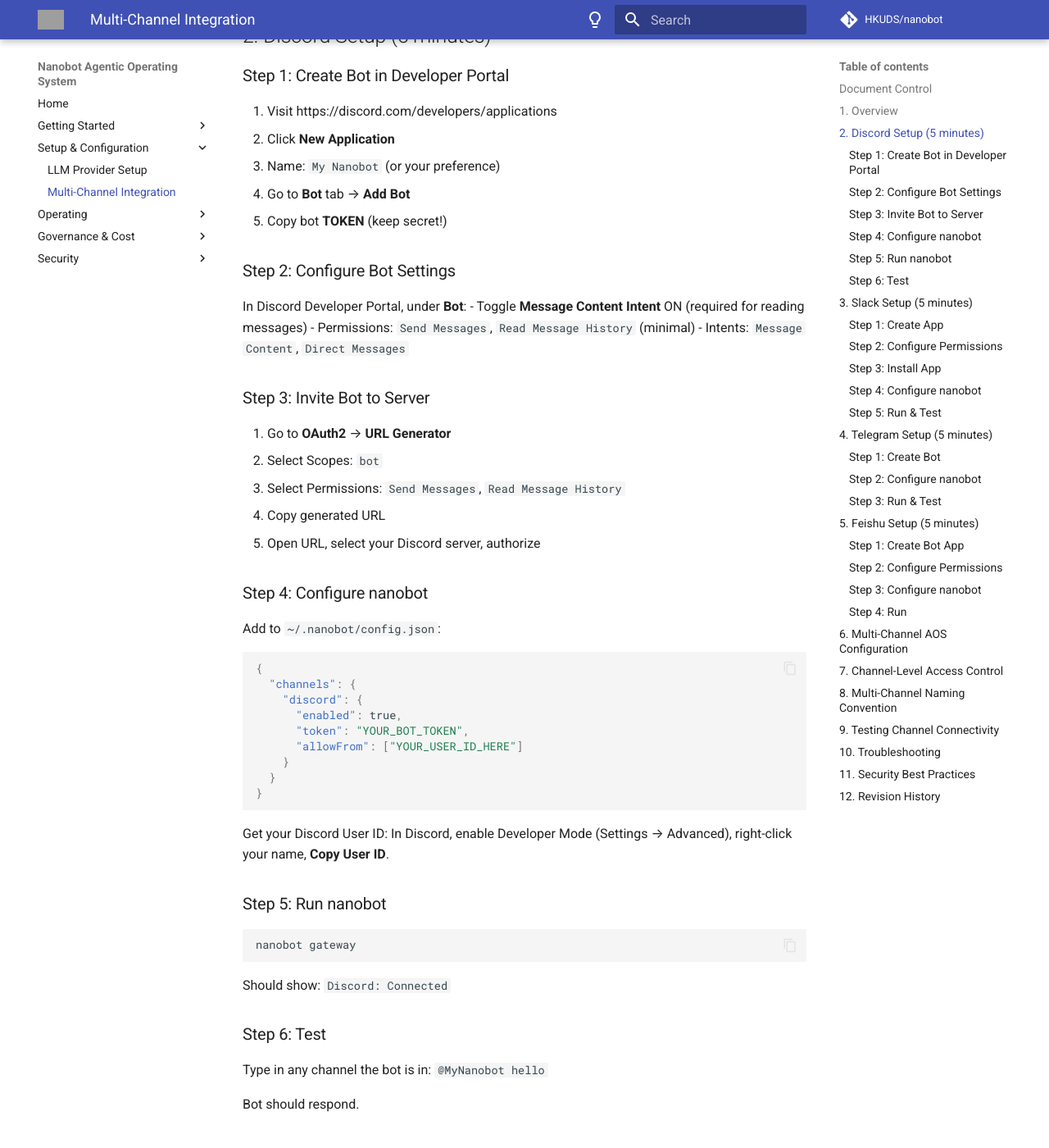
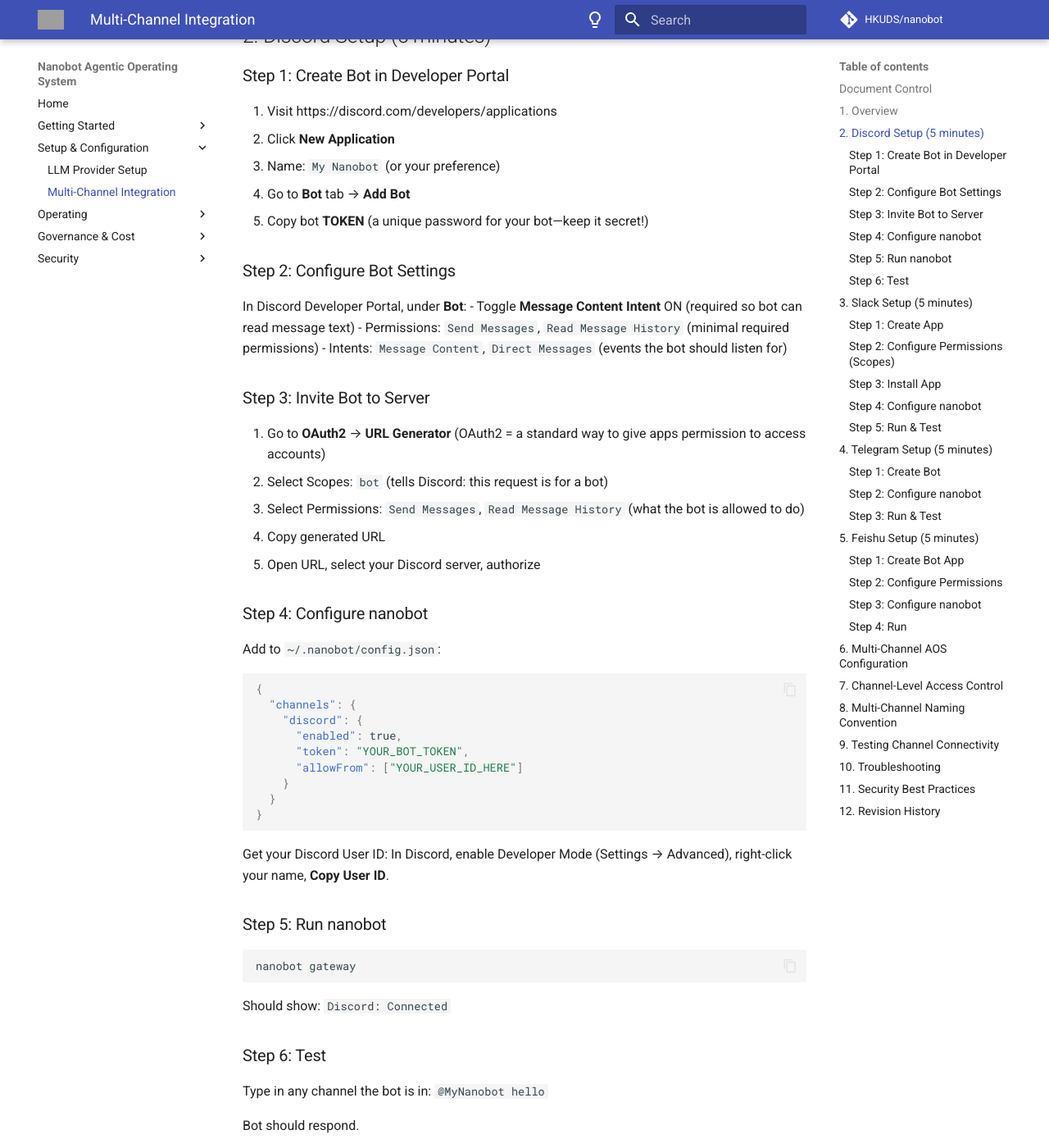
Before and after one commit to EgoNoBueno/Nanobot-Agentic-Operating-System, an MkDocs documentation site: the page built from docs/Multi-Channel-Integration-Guide.md, in a window 1280 px wide and 1400 px high, scrolled down 646 px. Shown: the whole window at 82% size. Built offline with MkDocs 1.6.1 and Material for MkDocs 9.7.7, drawn with Linux system fonts in a browser that asks for light colours; comment, search, counter and statistics services are not loaded; some of the changed text lies outside the part shown; grey boxes are pictures that could not be loaded.

Commit message:
Add explanations for tokens, OAuth, scopes, and security terminology
- Multi-Channel-Integration-Guide.md: Explain token, OAuth2, scopes, permissions concepts
- Security-Validation-Runbook.md: Spell out SSH, VPS, DM, allowlist, severity; explain .env file purpose
- Focus on making security concepts and configuration jargon more accessible

````diff
--- a/docs/Multi-Channel-Integration-Guide.md
+++ b/docs/Multi-Channel-Integration-Guide.md
@@ -22,18 +22,18 @@
 2. Click **New Application**
 3. Name: `My Nanobot` (or your preference)
 4. Go to **Bot** tab → **Add Bot**
-5. Copy bot **TOKEN** (keep secret!)
+5. Copy bot **TOKEN** (a unique password for your bot—keep it secret!)
 
-### Step  2: Configure Bot Settings
+### Step 2: Configure Bot Settings
 In Discord Developer Portal, under **Bot**:
-- Toggle **Message Content Intent** ON (required for reading messages)
-- Permissions: `Send Messages`, `Read Message History` (minimal)
-- Intents: `Message Content`, `Direct Messages`
+- Toggle **Message Content Intent** ON (required so bot can read message text)
+- Permissions: `Send Messages`, `Read Message History` (minimal required permissions)
+- Intents: `Message Content`, `Direct Messages` (events the bot should listen for)
 
 ### Step 3: Invite Bot to Server
-1. Go to **OAuth2** → **URL Generator**
-2. Select Scopes: `bot`
-3. Select Permissions: `Send Messages`, `Read Message History`
+1. Go to **OAuth2** → **URL Generator** (OAuth2 = a standard way to give apps permission to access accounts)
+2. Select Scopes: `bot` (tells Discord: this request is for a bot)
+3. Select Permissions: `Send Messages`, `Read Message History` (what the bot is allowed to do)
 4. Copy generated URL
 5. Open URL, select your Discord server, authorize
 
@@ -73,18 +73,17 @@
 3. App Name: `Nanobot`
 4. Pick your workspace
 
-### Step 2: Configure Permissions
-In **OAuth & Permissions**:
-- **Scopes**:
-  - `chat:write` (send messages)
-  - `channels:read` (read channel list)
-  - `users:read` (read user info)
-  - `files:read` (read files)
+### Step 2: Configure Permissions (Scopes)
+In **OAuth & Permissions**, add these **Scopes** (permissions the bot needs):
+- `chat:write` (permission to send messages)
+- `channels:read` (permission to see list of channels)
+- `users:read` (permission to read user information)
+- `files:read` (permission to read files)
 
 ### Step 3: Install App
 Click **Install to Workspace** → Authorize
 
-Copy **Bot User OAuth Token** (starts with `xoxb-`)
+Copy **Bot User OAuth Token** (starts with `xoxb-`, this is like a password for the bot)
 
 ### Step 4: Configure nanobot
 ```json
````
Also changed, not shown: docs/Security-Validation-Runbook.md (+12 -12 lines).
